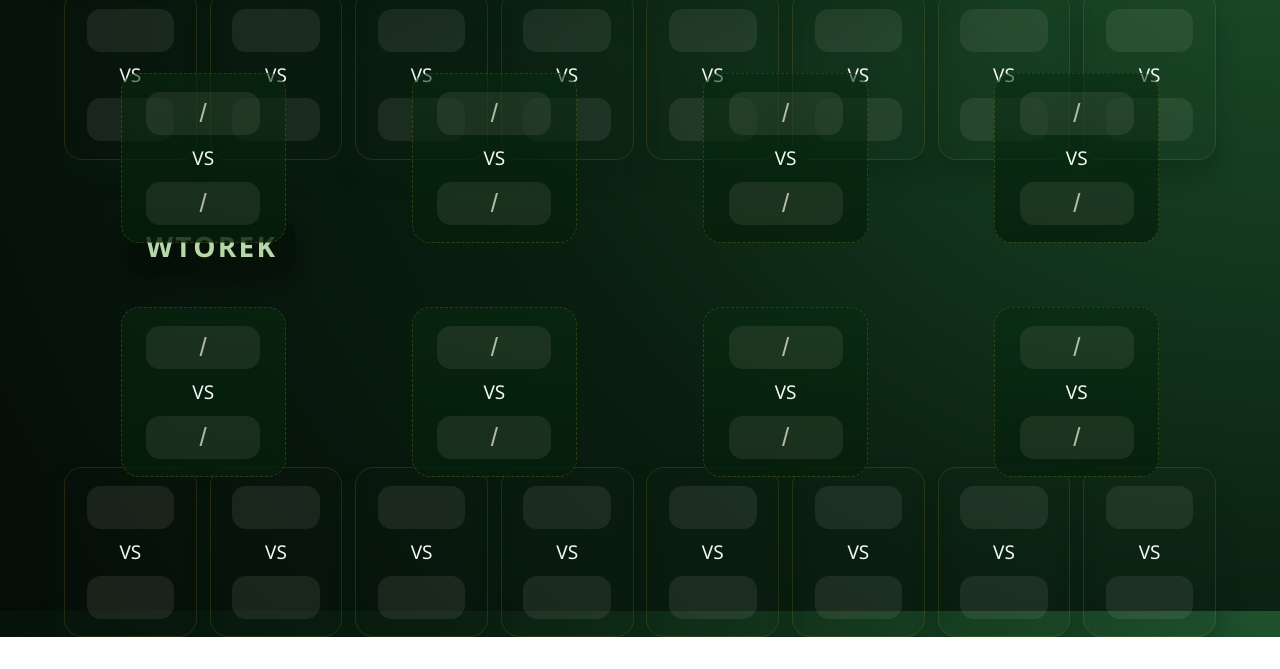
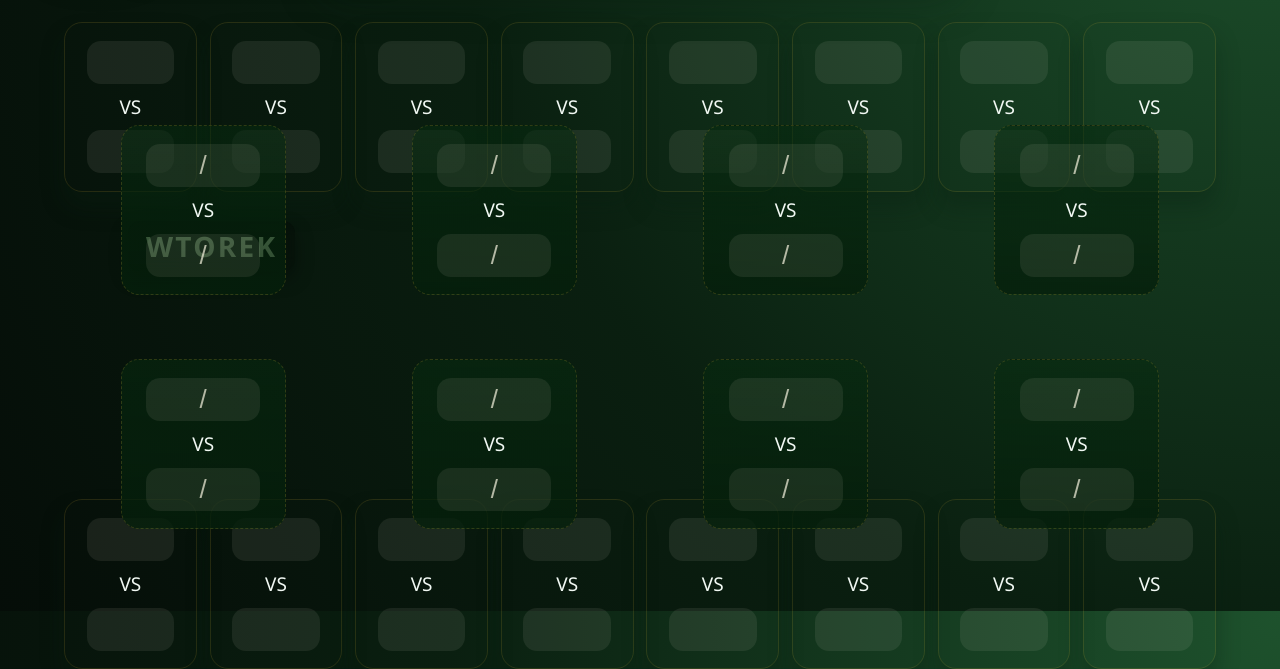
Before and after one commit to FramesPearSecond/Drabinka-Liga-Elektronika, a plain HTML site: page index.html in a window 1280 px wide. Shown: the part 189-858 px from the top of the page. Before the commit the page ends 826 px from the top, so only its background shows below. Drawn offline with Linux system fonts and the light colour scheme.

Commit message:
optimize layout for laptop

```diff
--- a/style.css
+++ b/style.css
@@ -31,7 +31,7 @@ body {
 	min-height: 100vh;
 
 	display: flex;
-	gap: 1rem;
+	gap: 3rem;
 	flex-direction: column;
 }
 
@@ -291,7 +291,7 @@ h1::after {
 	z-index: 2;
 	row-gap: 5vw;
 	width: 90vw;
-	top: 20.5vw;
+	top: calc(20.5vw + 3.25rem);
 }
 
 #level2 .match {
@@ -436,6 +436,10 @@ body.football-mode #level2 .match.additional:nth-child(6) {
 	grid-row: 3;
 }
 
+body.football-mode .day-label {
+    display: none;
+}
+
 .day-label {
 	position: absolute;
 	font-size: 28px;
```
